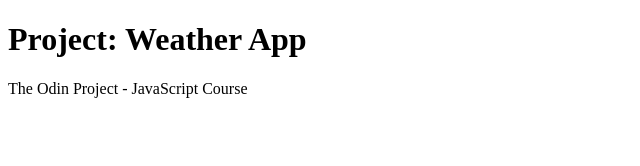
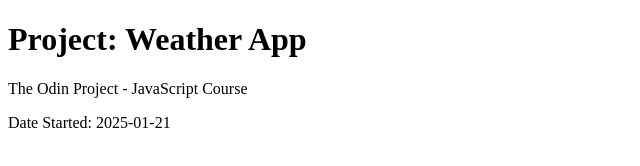
Before and after one commit to Justin-Bento/node-path-javascript-weather-app, a plain HTML site: page index.html in a window 1280 px wide. Shown: the whole page, without its empty margins (0-640 px from the left). Drawn offline with Linux system fonts and the light colour scheme.

Commit message:
Included project start date inside the  footer element, to keep track of projects overtime.

```diff
--- a/index.html
+++ b/index.html
@@ -10,5 +10,8 @@
       <h1 lass="">Project: Weather App</h1>
       <p class="">The Odin Project - JavaScript Course</p>
     </main>
+    <footer>
+      <p class="">Date Started: 2025-01-21</p>
+    </footer>
   </body>
 </html>
```
